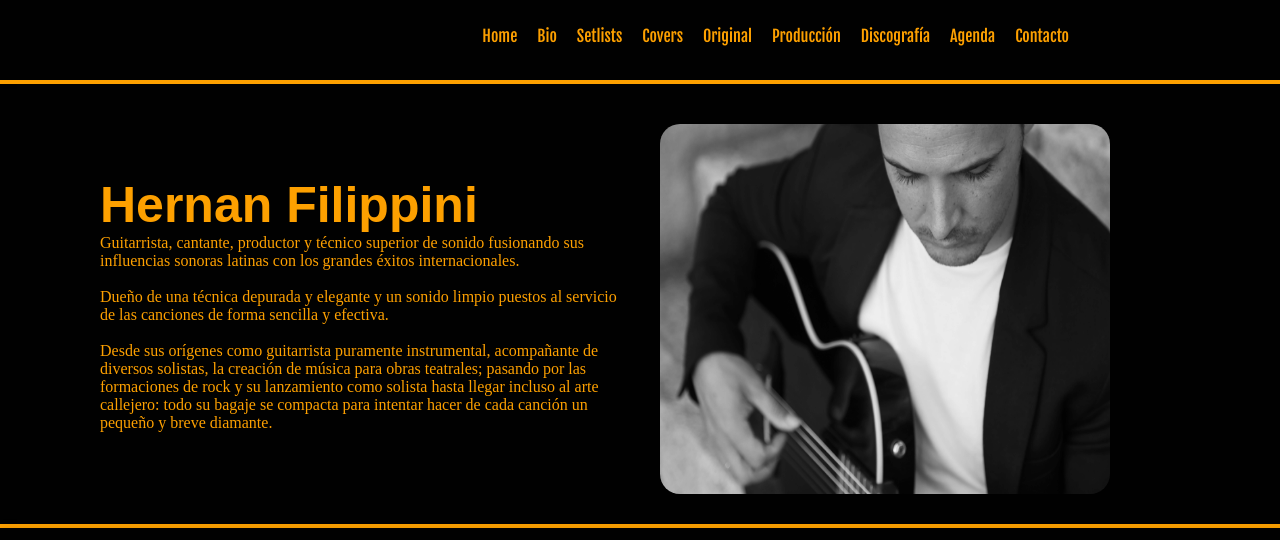
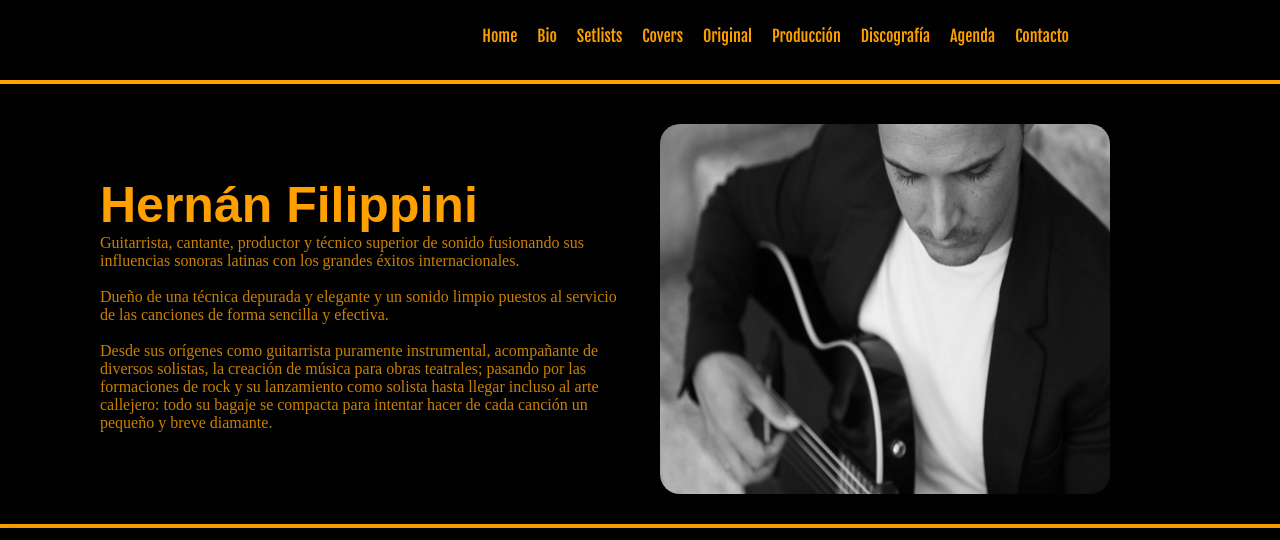
Before and after one commit to Dorstener/hernanweb, a website: page index.html in a window 1280 px wide. Shown: the top 540 px of the page. Drawn offline with Linux system fonts and the light colour scheme; a web font is replaced by a local one.

Commit message:
added an accent to Hernan on the home and also change the opacity on the .fontTwo class

```diff
--- a/index.html
+++ b/index.html
@@ -5,7 +5,7 @@
     <meta charset="UTF-8">
     <meta name="viewport" content="width=device-width, initial-scale=1.0">
     <link rel="stylesheet" href="css/style.css">
-    <title>Hernan Filippini</title>
+    <title>Hernán Filippini</title>
 
     <!-- FONTS - Fjalla One -->
     <link rel="preconnect" href="https://fonts.googleapis.com">
@@ -50,7 +50,7 @@
     <hr>
     <main class="containerSeven">
         <section class="containerSix">
-            <h1 class="fontOne"> Hernan Filippini</h1>
+            <h1 class="fontOne"> Hernán Filippini</h1>
             <p class="fontTwo">Guitarrista, cantante, productor y técnico superior de sonido fusionando sus influencias
                 sonoras latinas con los grandes éxitos internacionales.</p><br>
             <p class="fontTwo">Dueño de una técnica depurada y elegante y un sonido limpio puestos al servicio de las
--- a/scss/_fonts.scss
+++ b/scss/_fonts.scss
@@ -37,7 +37,7 @@
 
 .fontTwo {
     font-family: "Cagliostro";
-    color: rgba(253,160,0,1);
+    color: rgba(253,160,0,0.8);
 }
 
 .fontThree {
```
Also changed, not shown: css/style.css.
